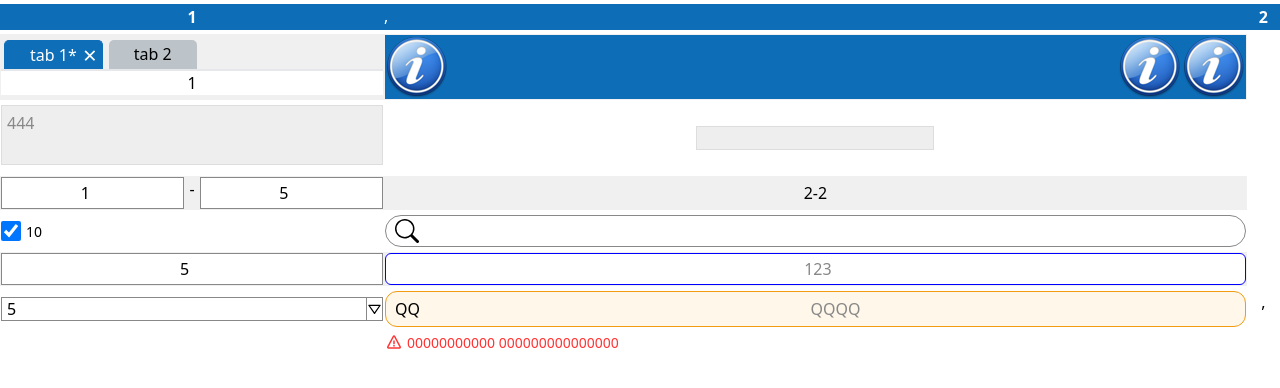
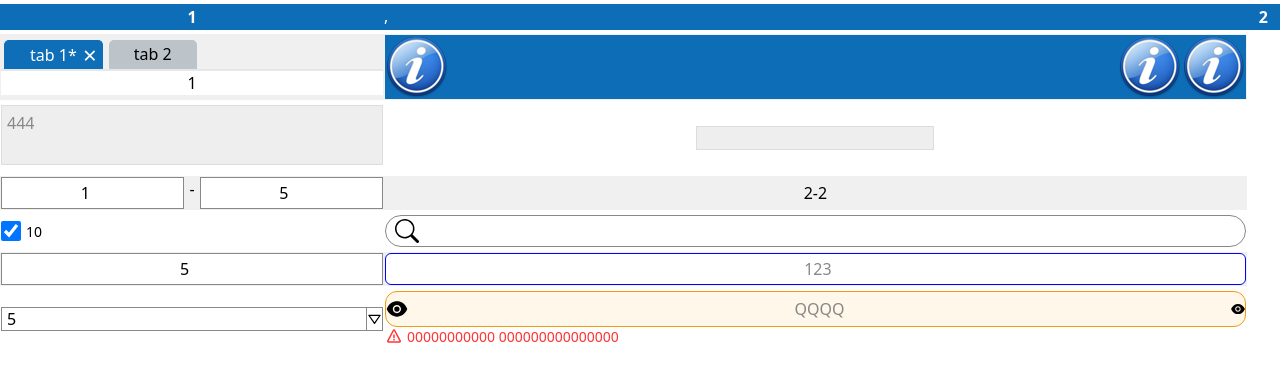
Before and after one commit to xinq05679/react-components, a React (Vite) app: page / in a window 1280 px wide. Shown: the top 388 px of the page. Built offline with nearby package versions, Linux system fonts and the light colour scheme.

Commit message:
Update the TextInput1 component

```diff
--- a/src/App.tsx
+++ b/src/App.tsx
@@ -1,4 +1,5 @@
 import QueryIcon from "./resources/image/query.png";
+import { AiFillEye } from "react-icons/ai";
 import BasicTemplate from "./template/BasicTemplate";
 import BasicButton from "./components/button/Button";
 import BasicQueryDialog, {
@@ -209,7 +210,10 @@ const App: React.FC = () => {
                 <td>
                   {/* <BasicToolTip text="QQ" position="TC"> */}
                   <TextInput1
-                    icon="QQ"
+                    prefixIcon={
+                      <AiFillEye className={classNames("h-[24px] w-[24px]")} />
+                    }
+                    suffixIcon={<AiFillEye />}
                     errorMessage="00000000000  000000000000000"
                     placeholder="QQQQ"
                     inputStyle={{ css: "h-[36px] rounded-xl" }}
@@ -225,7 +229,6 @@ const App: React.FC = () => {
                   />
                   {/* </BasicToolTip> */}
                 </td>
-                ,
               </tr>,
             ]}
           />
--- a/src/components/input/TextInput1.tsx
+++ b/src/components/input/TextInput1.tsx
@@ -3,77 +3,84 @@ import { BiError } from "react-icons/bi";
 import { ComponentStyleMerging } from "../../..";
 import BasicTextInput, { TextInputProps } from "./TextInput";
 import { MergeComponentStyle } from "../../..";
-import { forwardRef } from "react";
+import { forwardRef, useRef, useState } from "react";
 
 export interface TextInput1Props extends TextInputProps {
-  icon?: React.ReactNode;
-  errorMessage?: string;
-  divStyle?: ComponentStyleMerging;
-  iconDivStyle?: ComponentStyleMerging;
-  errorMessageIconStyle?: ComponentStyleMerging;
-  errorMessageStyle?: ComponentStyleMerging;
+  prefixIcon?: React.ReactNode;
+  suffixIcon?: React.ReactNode;
+  errorMessage?: React.ReactNode;
 }
 
 export const TextInput1 = forwardRef<HTMLInputElement, TextInput1Props>(
-  ({ icon, errorMessage, iconDivStyle, ...others }, ref) => {
-    const _iconDivStyle = MergeComponentStyle(
-      {
-        css: classNames("absolute left-[10px]", "w-[24px]"),
-      },
-      iconDivStyle
-    );
+  ({ prefixIcon, suffixIcon, errorMessage, inputStyle, ...others }, ref) => {
+    const prefixIconDivRef = useRef<HTMLDivElement>(null);
+    const suffixIconDivRef = useRef<HTMLDivElement>(null);
+    const [forceUpdateRef, setForceUpdateRef] = useState(true);
+
+    if (forceUpdateRef) {
+      setTimeout(() => {
+        setForceUpdateRef(false);
+      }, 10);
+    }
+
+    const _prefixIconDivStyle = {
+      css: classNames("absolute left-0"),
+    } as ComponentStyleMerging;
+
+    const _suffixIconDivStyle = {
+      css: classNames("absolute right-0"),
+    } as ComponentStyleMerging;
 
     const _inputStyle = MergeComponentStyle(
       {
-        css: classNames(
-          { "pl-[40px]": icon },
-          {
-            "bg-[#fef7ea]": errorMessage,
-            "border-[#f09b11]": errorMessage,
-            "hover:border-[#f09b11]": errorMessage,
-            "focus:border-[#f09b11]": errorMessage,
-          }
-        ),
+        css: classNames("shrink-0", {
+          "bg-[#fef7ea]": errorMessage,
+          "border-[#f09b11] hover:border-[#f09b11] focus:border-[#f09b11]":
+            errorMessage,
+        }),
+        style: {
+          paddingLeft: prefixIconDivRef.current
+            ? `${prefixIconDivRef.current.clientWidth}px`
+            : "0px",
+          paddingRight: suffixIconDivRef.current
+            ? `${suffixIconDivRef.current.clientWidth}px`
+            : "0px",
+        },
       },
       // @ts-ignore
-      others.inputStyle
+      inputStyle
     );
 
-    const _errorMessageStyle = MergeComponentStyle(
-      {
-        css: classNames(
-          "flex items-start",
-          "absolute bottom-[-30px]",
-          "h-[24px]",
-          "text-sm text-[#f00]/80 text-start"
-        ),
-      },
-      //@ts-ignore
-      others.errorMessageStyle
-    );
+    const _divStyle = MergeComponentStyle({
+      css: classNames("relative", " w-[100%]", "flex items-center"),
+    });
 
-    const _divStyle = MergeComponentStyle(
-      {
-        css: classNames("relative", " w-[100%]", "flex items-center"),
-      },
-      //@ts-ignore
-      others.divStyle
-    );
+    const _errorMessageStyle = {
+      css: classNames("flex items-start", "text-sm text-[#f00]/80 text-start"),
+    } as ComponentStyleMerging;
 
-    const _errorMessageIconStyle = MergeComponentStyle(
-      {
-        css: classNames("shrink-0", "me-1", "w-[18px] h-[18px]"),
-      },
-      //@ts-ignore
-      others.errorMessageIconStyle
-    );
+    const _errorMessageIconStyle = {
+      css: classNames("shrink-0", "me-1", "w-[18px] h-[18px]"),
+    } as ComponentStyleMerging;
 
     return (
-      <div className={classNames(_divStyle.css)} style={_divStyle.style}>
-        {/* Image */}
-        {icon && <div className={_iconDivStyle.css}>{icon}</div>}
-        {/* Text Input */}
-        <BasicTextInput ref={ref} {...others} inputStyle={_inputStyle} />
+      <div className={classNames("flex flex-col")}>
+        <div className={classNames(_divStyle.css)} style={_divStyle.style}>
+          {/* Prefix Icon */}
+          {prefixIcon && (
+            <div ref={prefixIconDivRef} className={_prefixIconDivStyle.css}>
+              {prefixIcon}
+            </div>
+          )}
+          {/* Text Input */}
+          <BasicTextInput ref={ref} {...others} inputStyle={_inputStyle} />
+          {/* Suffix Icon */}
+          {suffixIcon && (
+            <div ref={suffixIconDivRef} className={_suffixIconDivStyle.css}>
+              {suffixIcon}
+            </div>
+          )}
+        </div>
         {/* Error Message */}
         {errorMessage && (
           <div
```
